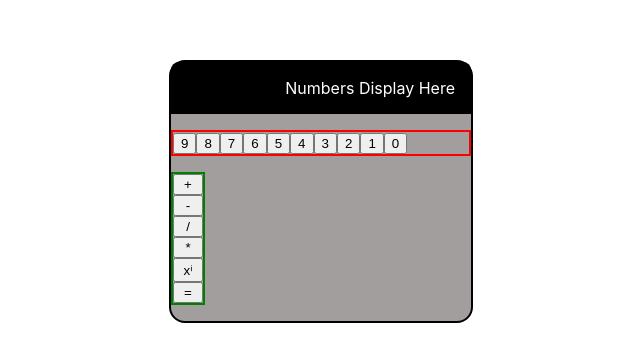
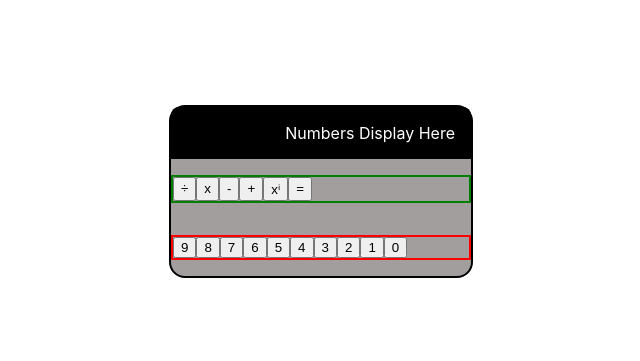
Before and after one commit to hammyhammer/calculator, a React (Create React App) app in the folder client/: page / in a window 1280 px wide. Shown: the part 109-470 px from the top of the page, without its empty margins (319-959 px from the left). Built offline with nearby package versions, Linux system fonts and the light colour scheme.

Commit message:
rearranged digits and operators

```diff
--- a/client/src/App.css
+++ b/client/src/App.css
@@ -21,15 +21,20 @@
   color: white;
 }
 
-.digits {
-  flex-wrap: wrap;
+.buttons {
+  display: flex;
   flex-direction: column;
-  border: 2px solid red;
 }
 
 .operators {
   display: flex;
-  flex-direction: column;
-  max-width: 30px;
+  /* flex-direction: column; */
   border: 2px solid green
 }
+
+.digits {
+  display: flex;
+  /* flex-wrap: wrap; */
+  /* flex-direction: column; */
+  border: 2px solid red;
+}
--- a/client/src/App.tsx
+++ b/client/src/App.tsx
@@ -10,6 +10,16 @@ function App() {
         </div>
 
         <div className='buttons'>
+
+          <p className='operators'>
+            <button>÷</button>
+            <button>x</button>
+            <button>-</button>
+            <button>+</button>
+            <button>xⁱ</button>
+            <button>=</button>
+          </p>
+
           <p className='digits'>
             <button>9</button>
             <button>8</button>
@@ -23,14 +33,7 @@ function App() {
             <button>0</button>
 
           </p>
-          <p className='operators'>
-            <button>+</button>
-            <button>-</button>
-            <button>/</button>
-            <button>*</button>
-            <button>xⁱ</button>
-            <button>=</button>
-          </p>
+
 
         </div>
       </div>
```
